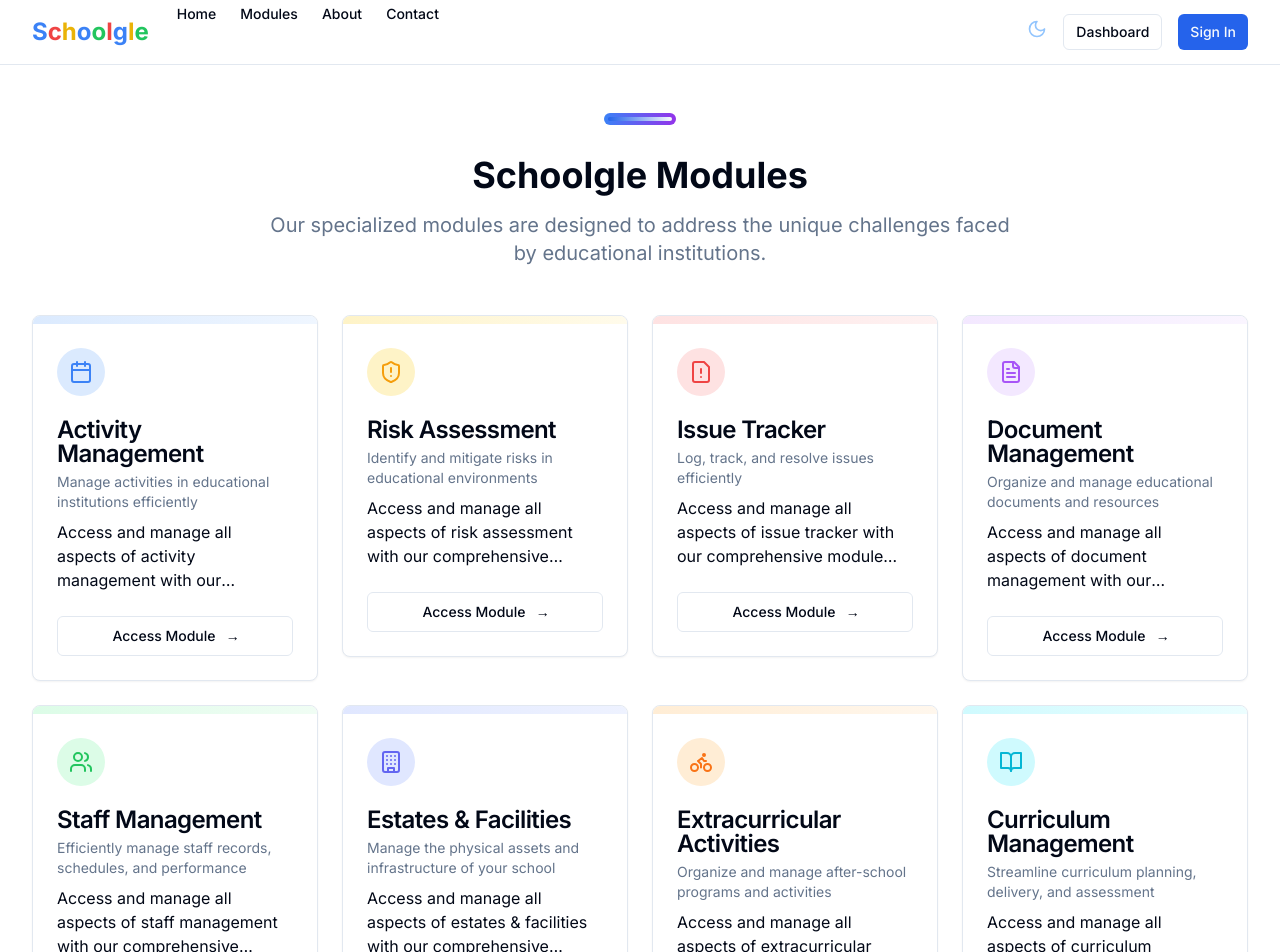
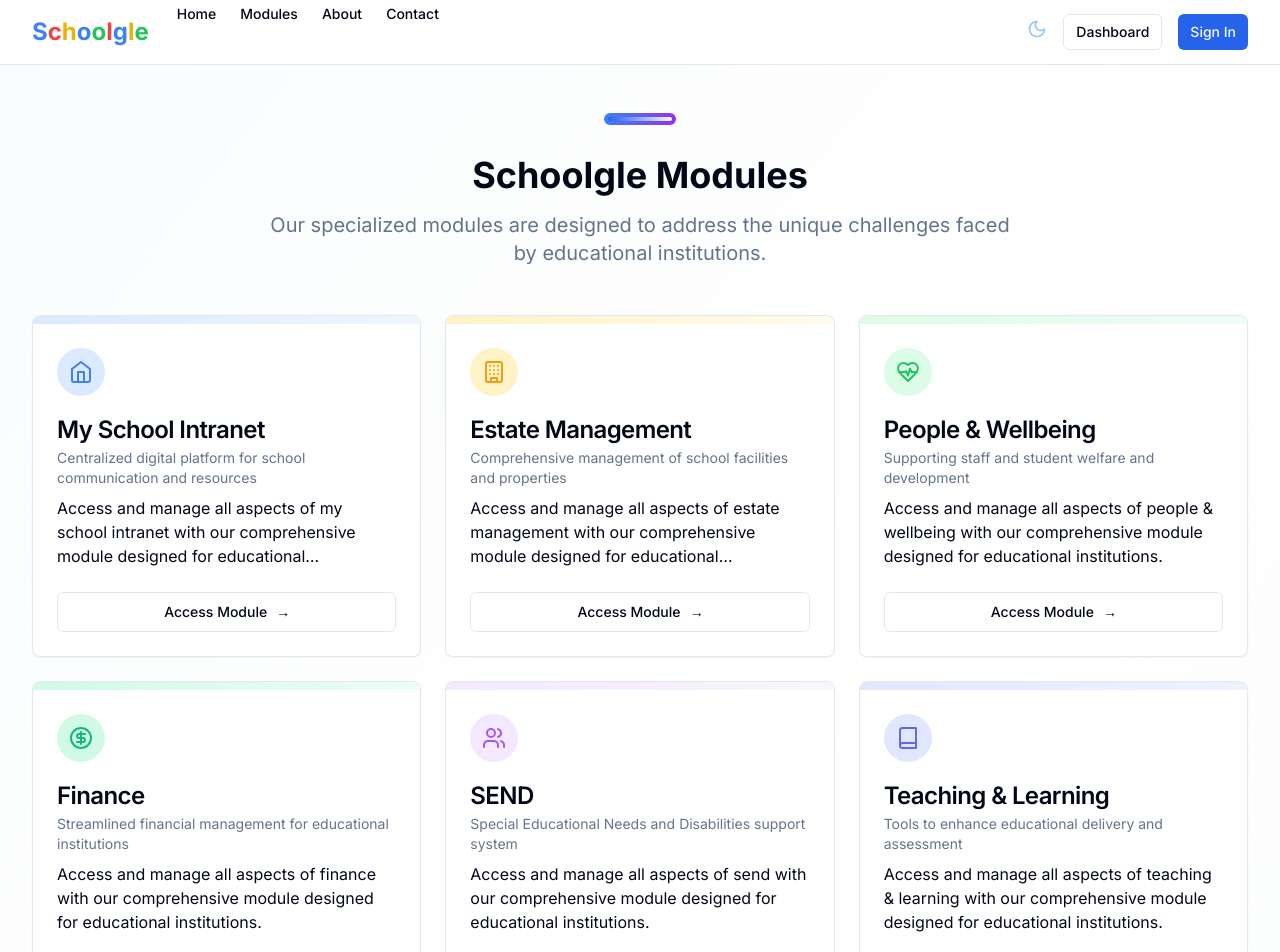
Before and after one commit to DSumm18/schoolgle-app-2025, a Next.js app: page /modules in a window 1280 px wide. Shown: the top 952 px of the page. Built offline with nearby package versions, Linux system fonts and the light colour scheme.

Commit message:
Update modules page with correct modules and add subtle background shading

```diff
--- a/src/app/modules/page.tsx
+++ b/src/app/modules/page.tsx
@@ -4,136 +4,152 @@ import { ModuleCard } from "@/components/ui/module-card";
 import { AnimatedButton } from "@/components/ui/animated-button";
 import { motion } from "framer-motion";
 import {
-  Calendar,
-  ShieldAlert,
-  FileWarning,
-  FileText,
+  Building,
   Users,
-  Bike,
-  Building,
-  BookOpen
+  CircleDollarSign,
+  HeartPulse,
+  Book,
+  Briefcase,
+  MessageCircle,
+  ShoppingCart,
+  Home
 } from "lucide-react";
 
 const modules = [
   {
-    id: "activity-management",
-    title: "Activity Management",
-    description: "Manage activities in educational institutions efficiently",
+    id: "my-school-intranet",
+    title: "My School Intranet",
+    description: "Centralized digital platform for school communication and resources",
     features: [
-      "Create and manage activities",
-      "Schedule recurring activities",
-      "Track participant attendance",
-      "Generate activity reports",
-      "Risk assessment integration"
+      "Staff and student portals",
+      "Document sharing",
+      "News and announcements",
+      "Calendar integration",
+      "Personalized dashboards"
     ],
     color: "bg-blue-100 text-blue-500 dark:bg-blue-900/30 dark:text-blue-300",
     gradient: "from-blue-100 to-blue-50 dark:from-blue-900/30 dark:to-blue-900/10",
-    icon: Calendar
+    icon: Home
   },
   {
-    id: "risk-assessment",
-    title: "Risk Assessment",
-    description: "Identify and mitigate risks in educational environments",
+    id: "estate-management",
+    title: "Estate Management",
+    description: "Comprehensive management of school facilities and properties",
     features: [
-      "Comprehensive risk evaluation forms",
-      "Risk level identification",
-      "Mitigation strategy recommendations",
-      "Compliance with safety regulations",
-      "Historical assessment tracking"
+      "Building maintenance tracking",
+      "Space allocation",
+      "Asset management",
+      "Health & safety compliance",
+      "Work order processing"
     ],
     color: "bg-amber-100 text-amber-500 dark:bg-amber-900/30 dark:text-amber-300",
     gradient: "from-amber-100 to-amber-50 dark:from-amber-900/30 dark:to-amber-900/10",
-    icon: ShieldAlert
+    icon: Building
   },
   {
-    id: "issue-tracker",
-    title: "Issue Tracker",
-    description: "Log, track, and resolve issues efficiently",
+    id: "people-wellbeing",
+    title: "People & Wellbeing",
+    description: "Supporting staff and student welfare and development",
     features: [
-      "Issue categorization system",
-      "Priority-based triage",
-      "Assignment workflow",
-      "Resolution tracking",
-      "Reporting and analytics"
+      "Staff wellbeing programs",
+      "Professional development",
+      "Mental health resources",
+      "Absence management",
+      "Performance reviews"
     ],
-    color: "bg-red-100 text-red-500 dark:bg-red-900/30 dark:text-red-300",
-    gradient: "from-red-100 to-red-50 dark:from-red-900/30 dark:to-red-900/10",
-    icon: FileWarning
+    color: "bg-green-100 text-green-500 dark:bg-green-900/30 dark:text-green-300",
+    gradient: "from-green-100 to-green-50 dark:from-green-900/30 dark:to-green-900/10",
+    icon: HeartPulse
   },
   {
-    id: "document-management",
-    title: "Document Management",
-    description: "Organize and manage educational documents and resources",
+    id: "finance",
+    title: "Finance",
+    description: "Streamlined financial management for educational institutions",
     features: [
-      "Document organization by category",
-      "Version control system",
-      "Searchable document database",
-      "Access control settings",
-      "Integration with other modules"
+      "Budget planning and tracking",
+      "Expense management",
+      "Funding allocation",
+      "Financial reporting",
+      "Audit preparation"
+    ],
+    color: "bg-emerald-100 text-emerald-500 dark:bg-emerald-900/30 dark:text-emerald-300",
+    gradient: "from-emerald-100 to-emerald-50 dark:from-emerald-900/30 dark:to-emerald-900/10",
+    icon: CircleDollarSign
+  },
+  {
+    id: "send",
+    title: "SEND",
+    description: "Special Educational Needs and Disabilities support system",
+    features: [
+      "Individual education plans",
+      "Progress monitoring",
+      "Resource allocation",
+      "Parent communication",
+      "Regulatory compliance"
     ],
     color: "bg-purple-100 text-purple-500 dark:bg-purple-900/30 dark:text-purple-300",
     gradient: "from-purple-100 to-purple-50 dark:from-purple-900/30 dark:to-purple-900/10",
-    icon: FileText
-  },
-  {
-    id: "staff-management",
-    title: "Staff Management",
-    description: "Efficiently manage staff records, schedules, and performance",
-    features: [
-      "Staff profiles and documentation",
-      "Performance evaluations",
-      "Professional development tracking",
-      "Certification management",
-      "Substitute teacher coordination"
-    ],
-    color: "bg-green-100 text-green-500 dark:bg-green-900/30 dark:text-green-300",
-    gradient: "from-green-100 to-green-50 dark:from-green-900/30 dark:to-green-900/10",
     icon: Users
   },
   {
-    id: "estates",
-    title: "Estates & Facilities",
-    description: "Manage the physical assets and infrastructure of your school",
+    id: "teaching-learning",
+    title: "Teaching & Learning",
+    description: "Tools to enhance educational delivery and assessment",
     features: [
-      "Maintenance scheduling",
-      "Asset inventory management",
-      "Facility booking system",
-      "Resource allocation",
-      "Space utilization analytics"
+      "Curriculum management",
+      "Lesson planning",
+      "Assessment tracking",
+      "Resource sharing",
+      "Student progress monitoring"
     ],
     color: "bg-indigo-100 text-indigo-500 dark:bg-indigo-900/30 dark:text-indigo-300",
     gradient: "from-indigo-100 to-indigo-50 dark:from-indigo-900/30 dark:to-indigo-900/10",
-    icon: Building
+    icon: Book
   },
   {
-    id: "extracurricular",
-    title: "Extracurricular Activities",
-    description: "Organize and manage after-school programs and activities",
+    id: "school-business-management",
+    title: "School Business Management",
+    description: "Operational management tools for efficient school administration",
     features: [
-      "Club and activity management",
-      "Event scheduling",
-      "Student participation tracking",
-      "Parent permission slips",
-      "Equipment inventory"
+      "Policy management",
+      "Compliance tracking",
+      "Risk assessment",
+      "Resource planning",
+      "Strategic development"
     ],
     color: "bg-orange-100 text-orange-500 dark:bg-orange-900/30 dark:text-orange-300",
     gradient: "from-orange-100 to-orange-50 dark:from-orange-900/30 dark:to-orange-900/10",
-    icon: Bike
+    icon: Briefcase
   },
   {
-    id: "curriculum",
-    title: "Curriculum Management",
-    description: "Streamline curriculum planning, delivery, and assessment",
+    id: "lets-talk-education",
+    title: "Let's Talk Education",
+    description: "Communication platform for educational discussions and collaboration",
     features: [
-      "Curriculum mapping",
-      "Lesson planning templates",
-      "Standards alignment",
-      "Resource sharing",
-      "Assessment creation"
+      "Discussion forums",
+      "Best practice sharing",
+      "Professional networking",
+      "Expert webinars",
+      "Community building"
     ],
     color: "bg-cyan-100 text-cyan-500 dark:bg-cyan-900/30 dark:text-cyan-300",
     gradient: "from-cyan-100 to-cyan-50 dark:from-cyan-900/30 dark:to-cyan-900/10",
-    icon: BookOpen
+    icon: MessageCircle
+  },
+  {
+    id: "procurement",
+    title: "Procurement",
+    description: "Streamlined purchasing system for educational supplies and services",
+    features: [
+      "Supplier management",
+      "Purchase order processing",
+      "Contract management",
+      "Inventory tracking",
+      "Cost-saving analysis"
+    ],
+    color: "bg-rose-100 text-rose-500 dark:bg-rose-900/30 dark:text-rose-300",
+    gradient: "from-rose-100 to-rose-50 dark:from-rose-900/30 dark:to-rose-900/10",
+    icon: ShoppingCart
   }
 ];
 
@@ -162,8 +178,14 @@ const itemVariants = {
 
 export default function ModulesPage() {
   return (
-    <div className="min-h-screen bg-background">
-      <div className="container max-w-7xl mx-auto py-12 px-4 sm:px-6 lg:px-8">
+    <div className="min-h-screen bg-background relative">
+      {/* Subtle background shading for light mode */}
+      <div className="absolute inset-0 bg-gradient-to-br from-slate-50 via-white to-slate-50 opacity-70 dark:opacity-0 pointer-events-none" />
+
+      {/* Subtle background shading for dark mode */}
+      <div className="absolute inset-0 bg-gradient-to-br from-slate-950 via-slate-900 to-slate-950 opacity-0 dark:opacity-30 pointer-events-none" />
+
+      <div className="container max-w-7xl mx-auto py-12 px-4 sm:px-6 lg:px-8 relative z-10">
         <motion.div
           className="text-center mb-12"
           initial="hidden"
@@ -190,7 +212,7 @@ export default function ModulesPage() {
         </motion.div>
 
         <motion.div
-          className="grid grid-cols-1 md:grid-cols-2 lg:grid-cols-3 xl:grid-cols-4 gap-6"
+          className="grid grid-cols-1 md:grid-cols-2 lg:grid-cols-3 gap-6"
           initial="hidden"
           animate="visible"
           variants={containerVariants}
```
